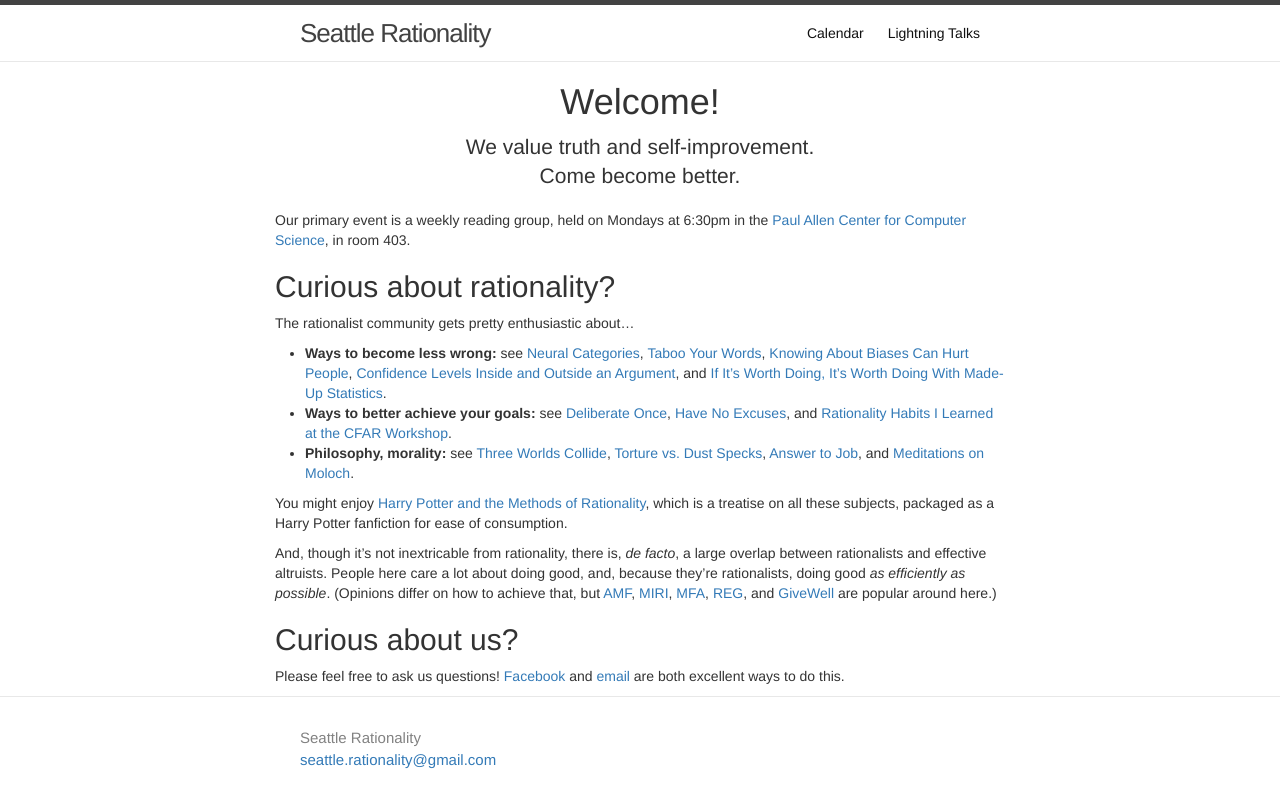
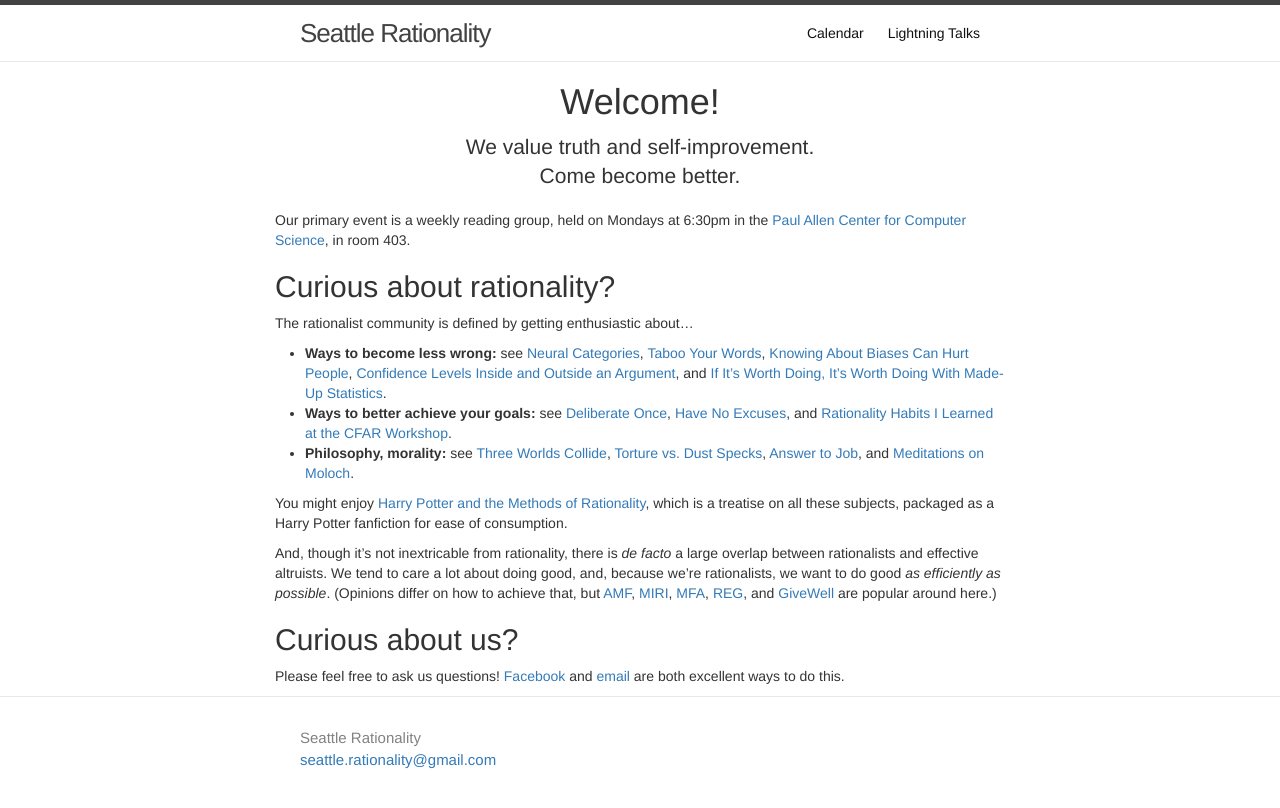
Before and after one commit to seattlerationality/seattlerationality.github.io, a Jekyll site: the page built from index.md, in a window 1280 px wide. Shown: the top 808 px of the page. Built offline with Jekyll 4.4.1, drawn with Linux system fonts in a browser that asks for light colours.

Commit message:
wording tweaks

```diff
--- a/index.md
+++ b/index.md
@@ -11,7 +11,7 @@ Our primary event is a weekly reading group, held on Mondays at 6:30pm in the [P
 <!-- Do we *have* other meetings? -->
 
 ## Curious about rationality?
-The rationalist community gets pretty enthusiastic about...
+The rationalist community is defined by getting enthusiastic about...
 
 * **Ways to become less wrong:** see
   [Neural Categories](http://lesswrong.com/lw/nn/neural_categories/),
@@ -34,7 +34,7 @@ The rationalist community gets pretty enthusiastic about...
 
 You might enjoy [Harry Potter and the Methods of Rationality](http://hpmor.com/chapter/1), which is a treatise on all these subjects, packaged as a Harry Potter fanfiction for ease of consumption.
 
-And, though it's not inextricable from rationality, there is, <em>de facto</em>, a large overlap between rationalists and effective altruists. People here care a lot about doing good, and, because they're rationalists, doing good *as efficiently as possible*. (Opinions differ on how to achieve that, but
+And, though it's not inextricable from rationality, there is <em>de facto</em> a large overlap between rationalists and effective altruists. We tend to care a lot about doing good, and, because we're rationalists, we want to do good *as efficiently as possible*. (Opinions differ on how to achieve that, but
   [AMF](https://www.againstmalaria.com/),
   [MIRI](https://intelligence.org/),
   [MFA](http://www.mercyforanimals.org/),
```
